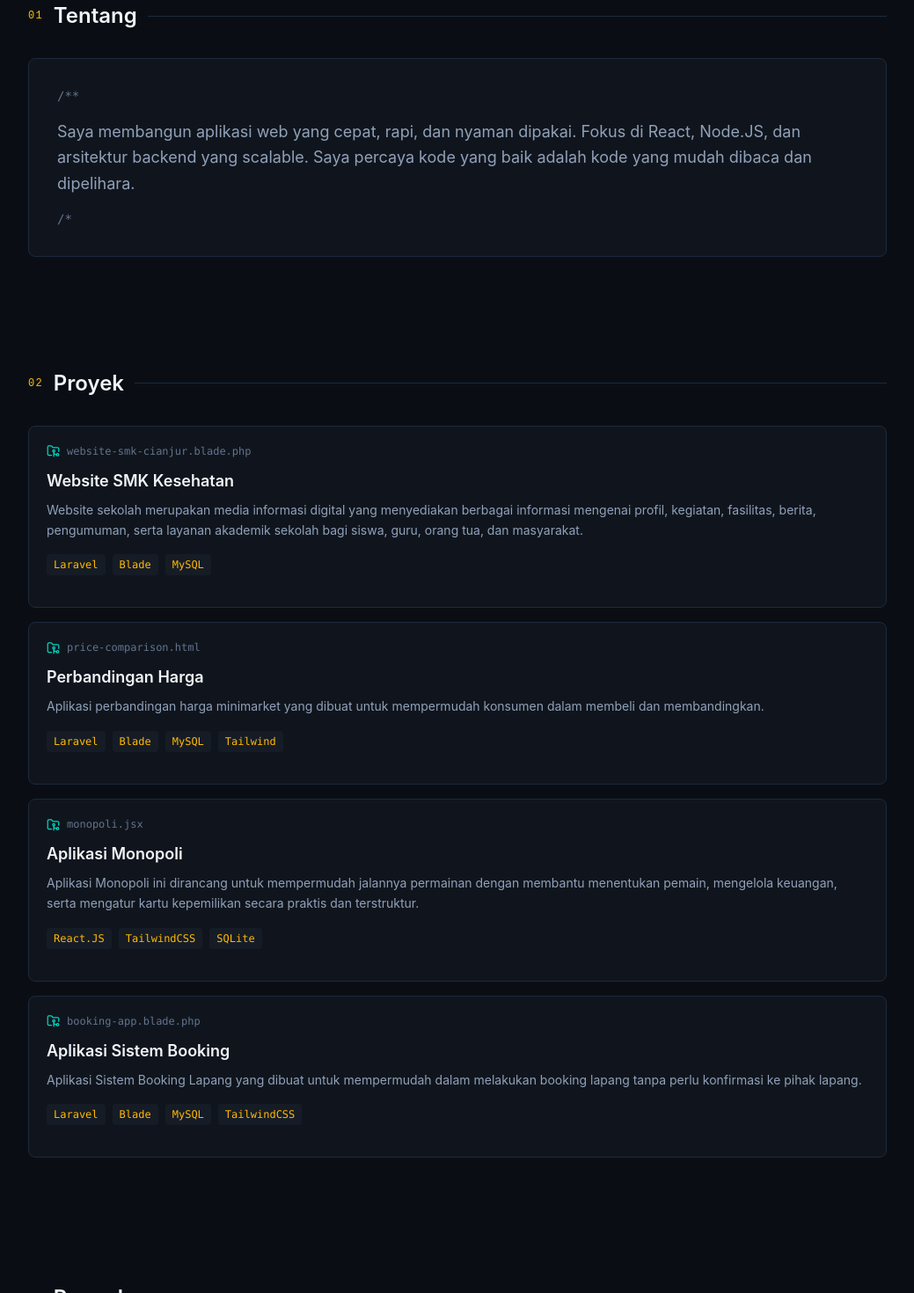
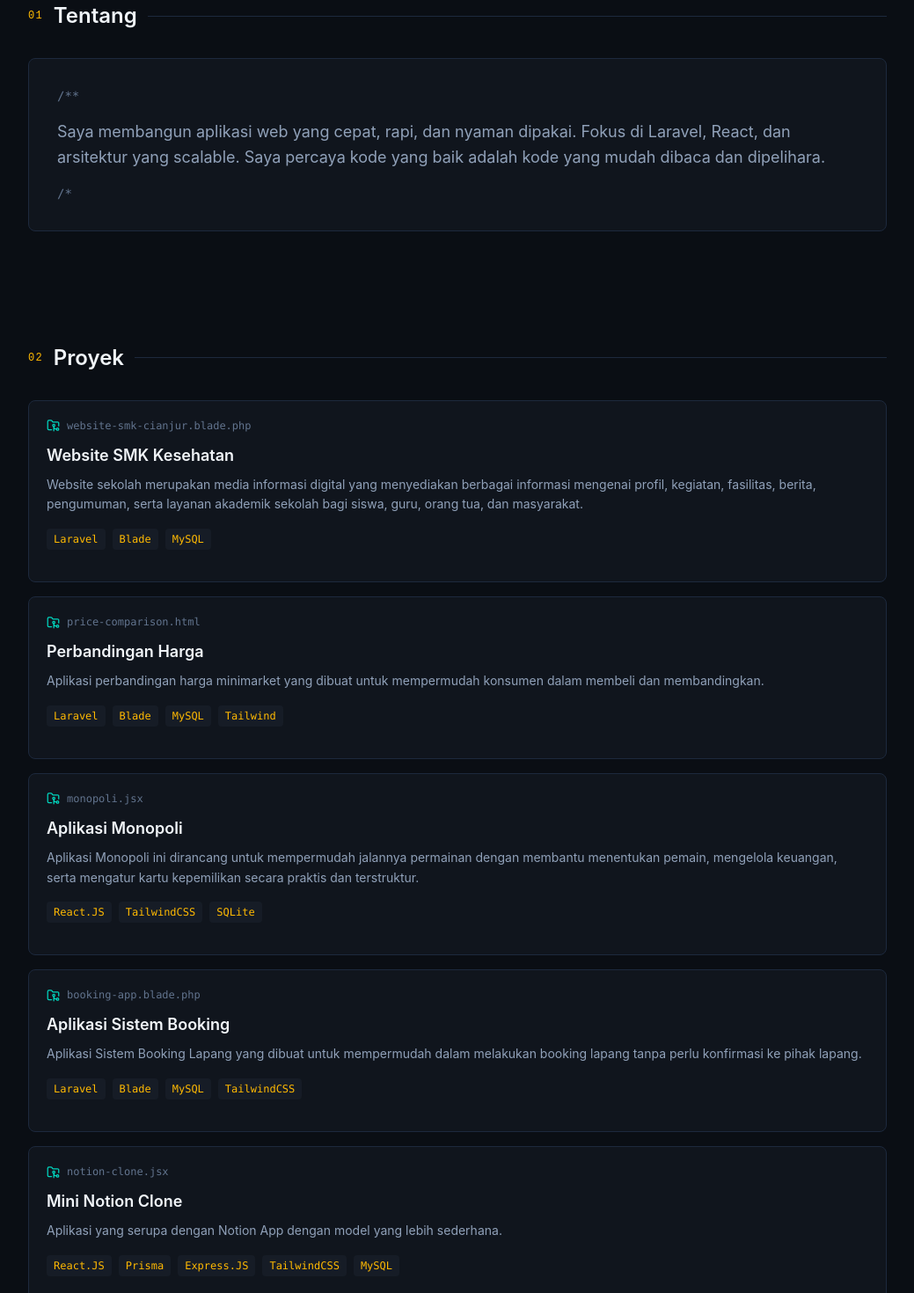
Before and after one commit to MuhHilmi/muhhilmi.github.io, a React (Vite) app: page / in a window 1280 px wide. Shown: the part 820-2290 px from the top of the page at 88% size, without its empty margins (120-1159 px from the left). Built offline with nearby package versions, Linux system fonts and the light colour scheme.

Commit message:
Update: New project

```diff
--- a/src/data/portfolio.js
+++ b/src/data/portfolio.js
@@ -4,7 +4,7 @@ export const PROFILE = {
     name: "Muh. Hilmi Abdul Aziz",
     role: "Junior full-stack web developer",
     location: "Cianjur, Indonesia",
-    bio: "Saya membangun aplikasi web yang cepat, rapi, dan nyaman dipakai. Fokus di React, Node.JS, dan arsitektur backend yang scalable.",
+    bio: "Saya membangun aplikasi web yang cepat, rapi, dan nyaman dipakai. Fokus di Laravel, React, dan arsitektur yang scalable.",
     email: "muhhilmiabdulaziz@gmail.com",
     github: "https://github.com/muhhilmi",
     linkedin: "https://linkedin.com/in/muh-hilmi-abdul-aziz-798381325/",
@@ -50,6 +50,15 @@ export const PROJECT = [
         demo: "#",
         repo: "#",
     },
+    {
+        id: 5,
+        file: "notion-clone.jsx",
+        title: "Mini Notion Clone",
+        description: "Aplikasi yang serupa dengan Notion App dengan model yang lebih sederhana.",
+        stack: ["React.JS", "Prisma", "Express.JS", "TailwindCSS", "MySQL"],
+        demo: "#",
+        repo: "#",
+    },
 ];
 
 export const EXPERIENCE = [
```
